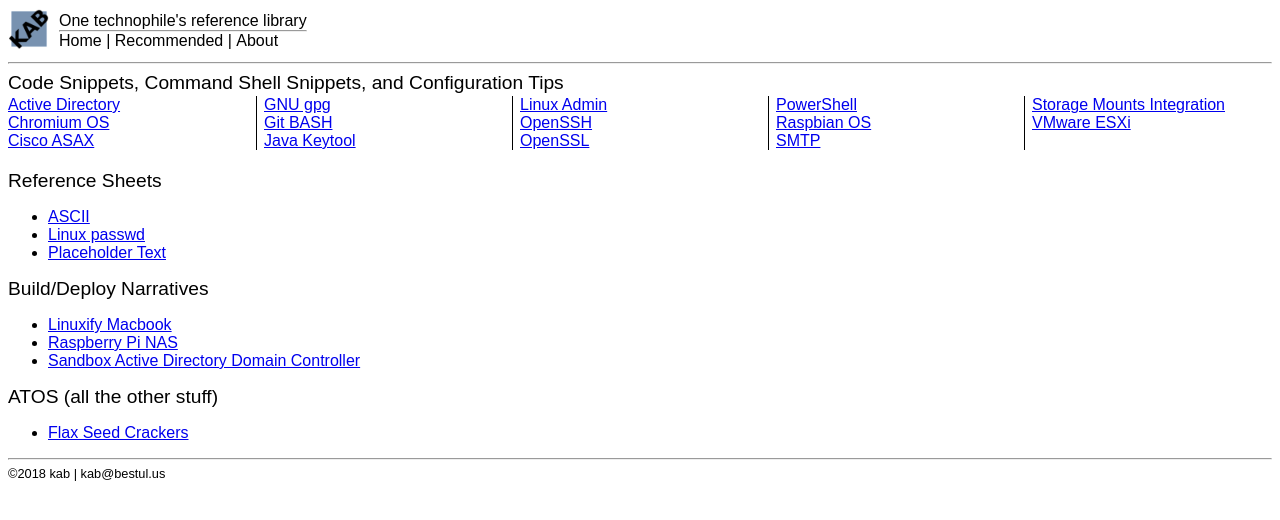
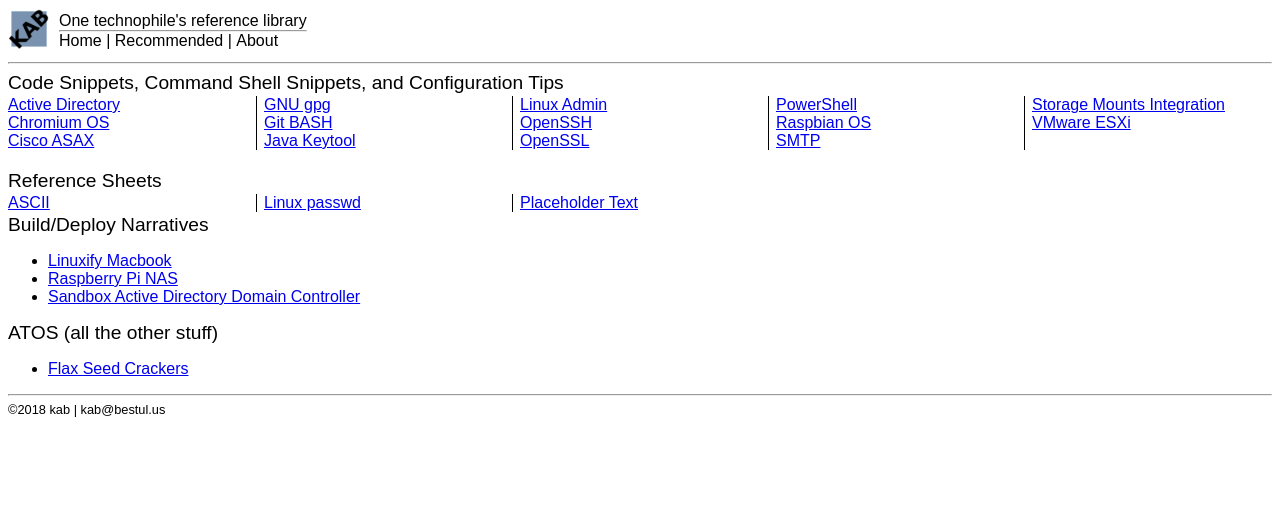
Before and after one commit to kabtech/kab, a Jekyll site: the page built from index.md, in a window 1280 px wide. Shown: the top 520 px of the page. Built offline with Jekyll 4.4.1, drawn with Linux system fonts in a browser that asks for light colours; comment, search, counter and statistics services are not loaded.

Commit message:
Update main.html

```diff
--- a/_layouts/main.html
+++ b/_layouts/main.html
@@ -46,7 +46,7 @@
 </div>
 <div id="content">
 <div id="ccc">
-  <p class="sectionHeader">Code Snippets, Command Shell Snippets, and Configuration Tips</p>
+  <p class="sectionHeader">Code Snippets, Command Shell Snippets, and Configuration Tips<br/></p>
   <div class="dynColumns">
     {% assign items = site.pages | sort: 'title' %}
     {% for p in items %}
@@ -58,17 +58,15 @@
   <br/>
 </div>
 <div id="rs">
-    <p class="sectionHeader">Reference Sheets</p>
-    <ul>
-      {% assign items = site.pages | sort: 'title' %}
-      {% for p in items %}
-        {% if p.group == "rs" %}
-        <li>
-          <a href="{{ p.url }}">{{ p.title }}</a>
-        </li>
-        {% endif %}
-      {% endfor %}
-    </ul>
+  <p class="sectionHeader">Reference Sheets<br/></p>
+  <div class="dynColumns">
+    {% assign items = site.pages | sort: 'title' %}
+    {% for p in items %}
+      {% if p.group == "rs" %}
+        <div><a href="{{ p.url }}">{{ p.title }}</a></div>
+      {% endif %}
+    {% endfor %}
+  </div>
 </div>
 <div id="bdn">
     <p class="sectionHeader">Build/Deploy Narratives</p>
```
